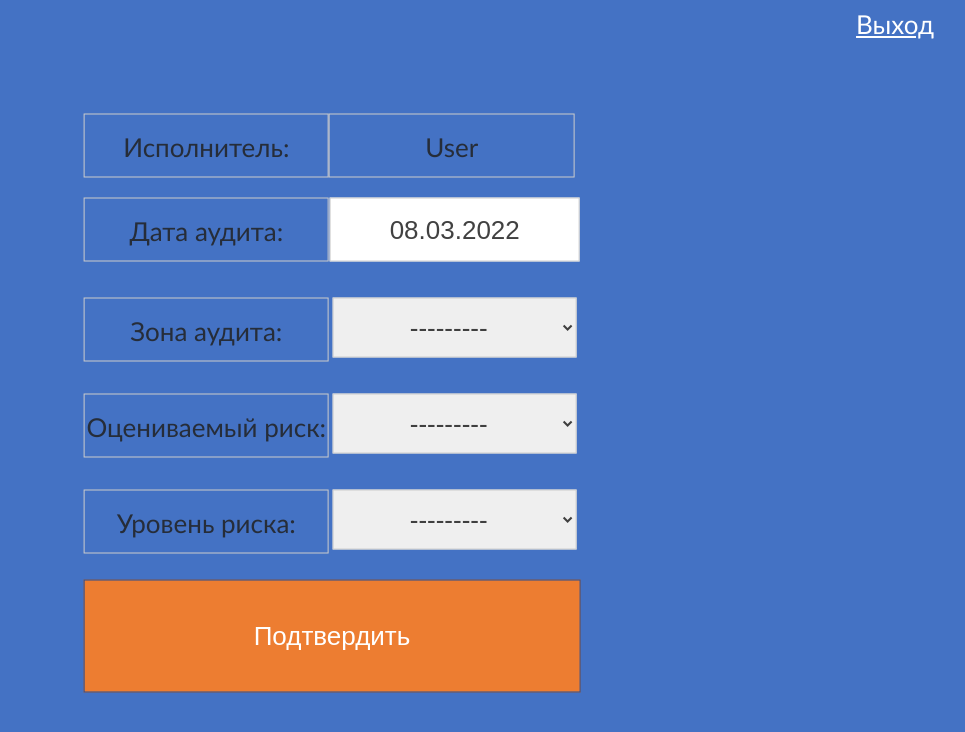
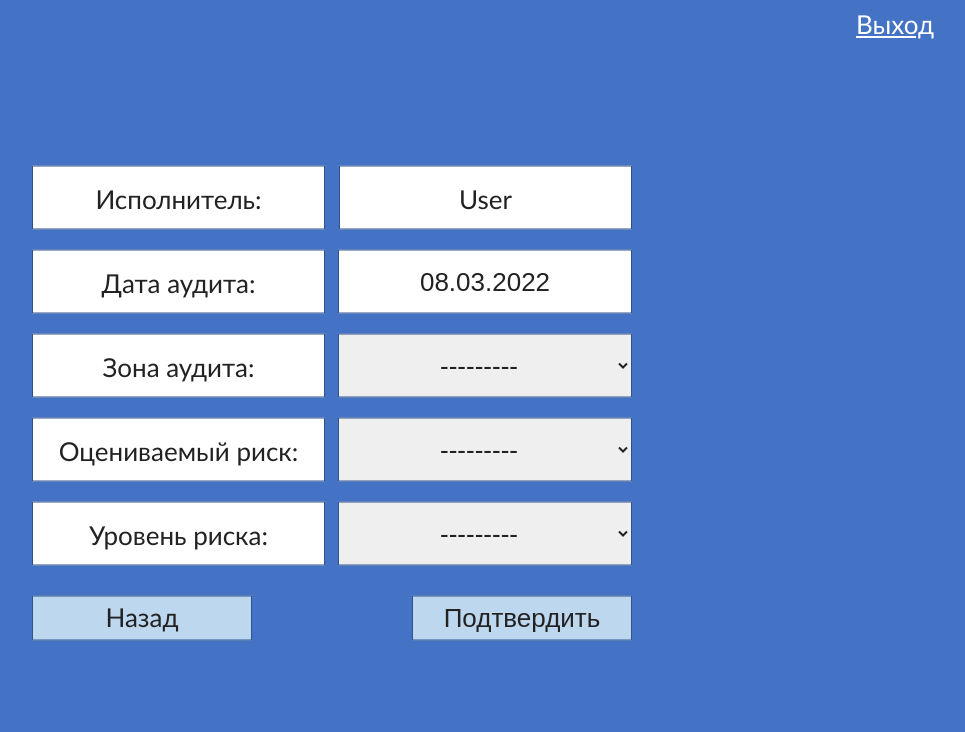
Before and after one commit to krasovskiyhst/unilever_task, a Django app: page /create_audit/ in a window 1280 px wide. Shown: the top 732 px of the page, without its empty margins (308-1273 px from the left). Run offline with Django 4.2, Linux system fonts and the light colour scheme; the visitor is signed in with stand-in values (Sample User, id 1).

Commit message:
I think it's done

```diff
--- a/audits_app/static/styles.css
+++ b/audits_app/static/styles.css
@@ -2,9 +2,9 @@ body{
     background-color: #4472c4;
     font-family: Calibri;
 }
-a, button, label, input, select{
+a, button, label, input, select, tr{
     font-size: 26px;
-    color: #222222db;
+    color: #222222;
 }
 
 .main{
@@ -13,10 +13,18 @@ a, button, label, input, select{
     left: 50%;
     transform:translate(-50%, -50%);
     text-align: center;
+    min-width: 600px;
 }
+.header{
+    width: 100%;
+    height: 60px;
+}
+
 .index{
     width: 600px;
 }
+
+
 .big_button{
     padding: 40px 160px;
     background: #ed7d31;
@@ -29,6 +37,23 @@ a, button, label, input, select{
     cursor: pointer;
     box-sizing: border-box;
 }
+.small_button{
+    width: 220px;
+    height: 45px;
+    background: #bdd7ee;
+    text-decoration: none;
+    border: 1px solid #2f528f;
+    display: block;
+    margin: 20px auto;
+    padding: 4px 0;
+    cursor: pointer;
+    box-sizing: border-box;
+    float: left;
+}
+.submit{
+    float: right;
+}
+
 
 .logout{
     float: right;
@@ -40,23 +65,32 @@ a, button, label, input, select{
 
 input, select{
     outline: 0;
-    border:1px solid #ccc;
+    border:1px solid #2f528f;
     height:60px;
-    width:49%;
+    width:48%;
     margin: 10px 0;
     text-align: center;
+    float: right;
+}
+select{
+    height: 64px;
+    width: 49%;
+}
+.last_name{
+    float: right;
 }
 label{
     float: left;
-    border:1px solid #ccc;
+    border:1px solid #2f528f;
     height:46px;
-    width:49%;
-    margin: 10px 0px 10px 0px;
+    width:48.5%;
+    margin: 10px 0px;
     text-align: center;
     padding-top: 16px;
+    background: white;
 }
 
-/* Подсказки при наведении на поля регистрацииname="password1" */
+/* Подсказки при наведении на поля регистрации */
 .field span{
     display: none;
 }
--- a/audits_app/templates/base.html
+++ b/audits_app/templates/base.html
@@ -8,18 +8,17 @@
 </head>
 <body>
 
+<div class="header">
+    <div class="logout">
+        {% if user.is_authenticated %}
+        <a href="{% url 'logout' %}">Выход</a>
+    </div>
+</div>
+{% endif %}
 
-<div class="logout">
-    {% if user.is_authenticated %}
-    <a href="{% url 'logout' %}">Выход</a>
-</div>
+{% block content %}
+{% endblock %}
 
-
-{% endif %}
-<div class="main">
-    {% block content %}
-    {% endblock %}
-</div>
 
 </body>
 </html>
--- a/audits_app/templates/create_audit.html
+++ b/audits_app/templates/create_audit.html
@@ -1,13 +1,16 @@
 {% extends "base.html" %}
 {% block content %}
+<div class="main">
     <p>
         <label>Исполнитель:</label>
-    <label>{{ request.user.last_name }}</label>
+        <label class="last_name">{{ request.user.last_name }}</label>
     </p>
     <form action="{% url 'create_audit' %}" method='post'>
 
         {% csrf_token %}
         {{ form.as_p }}
-    <button class="big_button" name="submit">Подтвердить</button>
+        <a class="small_button" href="{% url 'index' %}">Назад</a>
+        <button class="small_button submit" name="submit">Подтвердить</button>
     </form>
+</div>
 {% endblock content %}
--- a/audits_app/templates/edit_audit.html
+++ b/audits_app/templates/edit_audit.html
@@ -1,12 +1,14 @@
 {% extends "base.html" %}
 {% block content %}
+<div class="main">
     <p>
         <label>Исполнитель:</label>
-    <label>{{ request.user.last_name }}</label>
+        <label class="last_name">{{ request.user.last_name }}</label>
     </p>
     <form action="{% url 'edit_audit' audit.id %}" method='post'>
         {% csrf_token %}
         {{ form.as_p }}
-    <button name="submit">Подтвердить</button>
+        <button class="small_button submit" name="submit">Подтвердить</button>
     </form>
+</div>
 {% endblock content %}
--- a/audits_app/templates/login.html
+++ b/audits_app/templates/login.html
@@ -1,5 +1,6 @@
 {% extends "base.html" %}
 {% block content %}
+<div class="main">
     {% if form.errors %}
     <p>Неверное имя или пароль.</p>
     {% endif %}
@@ -9,4 +10,5 @@
         <button class="big_button" name="submit">Подтвердить</button>
     </form>
     <a href="{% url 'register' %}">Регистрация</a>
+</div>
 {% endblock content %}
--- a/audits_app/templates/register.html
+++ b/audits_app/templates/register.html
@@ -1,5 +1,6 @@
 {% extends "base.html" %}
 {% block content %}
+<div class="main">
     <form method="post" action="{% url 'register' %}">
         {% csrf_token %}
         {{ form.as_p }}
@@ -7,4 +8,5 @@
         <input type="hidden" name="next" value="{% url 'index' %}"/>
     </form>
     <a href="{% url 'login' %}">Вход</a>
+</div>
 {% endblock content %}
```
Also changed, not shown: other parts of audits_app/static/styles.css (+35 -0 lines), audits_app/templates/index.html (+5 -3 lines), audits_app/templates/list_of_audits.html (+5 -4 lines), audits_app/static/image/pen.png (added). Lines whose indentation alone changed are shown as unchanged.
